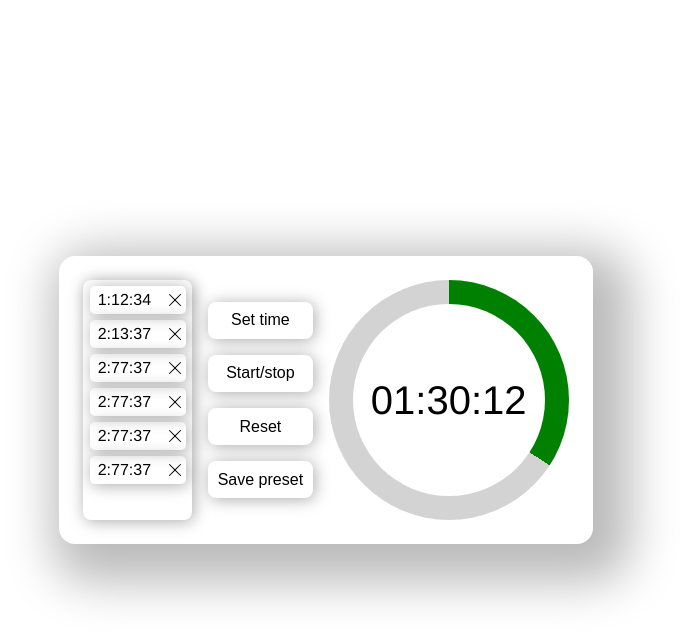
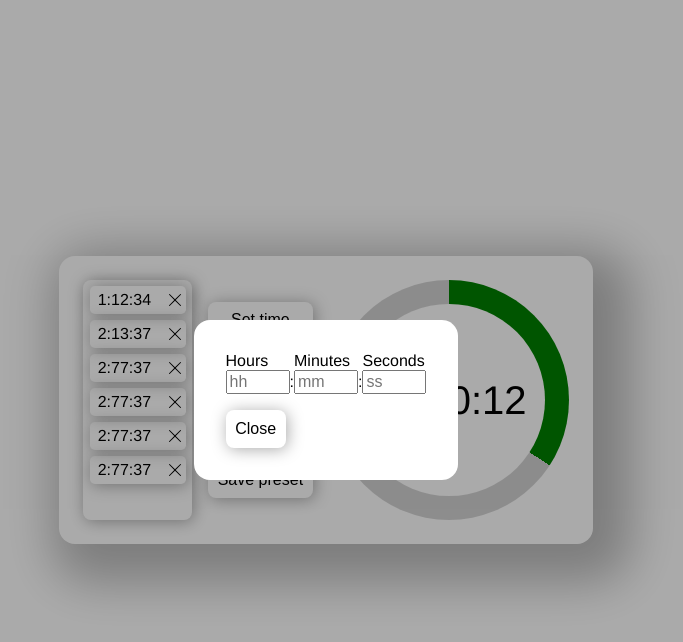
Before and after one commit to YuriiRG/SimpleTimer, a Vue app: page / in a window 1280 px wide. Both pictures are taken after a click on the button "Set time". Shown: the top 642 px of the page, without its empty margins (314-997 px from the left). Built offline with nearby package versions, Linux system fonts and the light colour scheme.

Commit message:
Create basic UI for entering time

```diff
--- a/src/App.vue
+++ b/src/App.vue
@@ -2,9 +2,12 @@
 import Presets from "./components/Presets.vue";
 import Timer from "./components/Timer.vue";
 import Button from "./components/Button.vue";
+import SelectTimeModal from "./components/SelectTimeModal.vue";
 import { ref } from "vue";
 
 let idCounter = 0;
+
+const showModal = ref(false);
 
 const dummyPresets = ref([
   { id: idCounter++, time: "1:12:34" },
@@ -23,6 +26,10 @@ function addDummyPreset() {
   dummyPresets.value.push({ id: idCounter++, time: "2:77:37" });
 }
 
+function openSetTimeWindow() {
+  showModal.value = true;
+}
+
 </script>
 
 <template>
@@ -30,7 +37,7 @@ function addDummyPreset() {
     <div class="app">
       <Presets v-model:presets="dummyPresets" @delete-preset="deletePreset"/>
       <div class="buttons">
-        <Button text="Set time"/>
+        <Button text="Set time" @click="openSetTimeWindow"/>
         <Button text="Start/stop"/>
         <Button text="Reset"/>
         <Button text="Save preset" @click="addDummyPreset"/>
@@ -40,6 +47,9 @@ function addDummyPreset() {
       </div>
     </div>
   </div>
+  <Transition>
+    <SelectTimeModal v-if="showModal" @close="showModal = false"/>
+  </Transition>
 </template>
 
 <style scoped>
@@ -59,6 +69,8 @@ function addDummyPreset() {
   gap: 1em;
   flex-direction: row;
 }
+
+
 
 @media screen and (min-width: 460px) {
   .app {
--- /dev/null
+++ b/src/components/SelectTimeModal.vue
@@ -0,0 +1,86 @@
+<script setup lang="ts">
+import { computed } from 'vue';
+import Button from './Button.vue';
+
+const emit = defineEmits<{
+  (e: "close"): void
+}>();
+
+</script>
+
+<template>
+  <div class="modal">
+    <div class="modal-window">
+      <div class="time-input-container">
+        <div>
+          <label>Hours</label>
+          <input type="number" class="time-input" placeholder="hh"/>
+        </div> <span class="separator">:</span>
+        <div>
+          <label>Minutes</label>
+          <input type="number" class="time-input" placeholder="mm"/>
+        </div> <span class="separator">:</span>
+        <div>
+          <label>Seconds</label>
+          <input type="number" class="time-input" placeholder="ss"/>
+        </div>
+      </div>
+      <Button text="Close" @click="emit('close')"/>
+    </div>
+  </div>
+</template>
+
+<style scoped>
+.modal {
+  display: flex;
+  align-items: center;
+  justify-content: center;
+  position: fixed;
+  width: 100%;
+  height: 100%;
+  left: 0;
+  top: 0;
+  background: #0005;
+}
+.modal-window {
+  background: #fff;
+  border-radius: 1em;
+  padding: 2em;
+}
+
+.time-input-container {
+  padding-bottom: 1em;
+  display: flex;
+}
+
+.time-input-container > div {
+  display: flex;
+  flex-direction: column;
+}
+
+.separator {
+  align-self: flex-end;
+  margin-bottom: 0.2rem;
+}
+
+.time-input {
+  width: 3.5em;
+  font-size: inherit;
+}
+
+.v-enter-active, .v-leave-active {
+  transition: all 0.3s;
+}
+
+.v-enter-active  .modal-window, .v-leave-active .modal-window {
+  transition: all 0.3s;
+}
+
+.v-enter-from, .v-leave-to {
+  opacity: 0;
+}
+
+.v-enter-from .modal-window, .v-leave-to .modal-window {
+  transform: scale(0);
+}
+</style>
```
